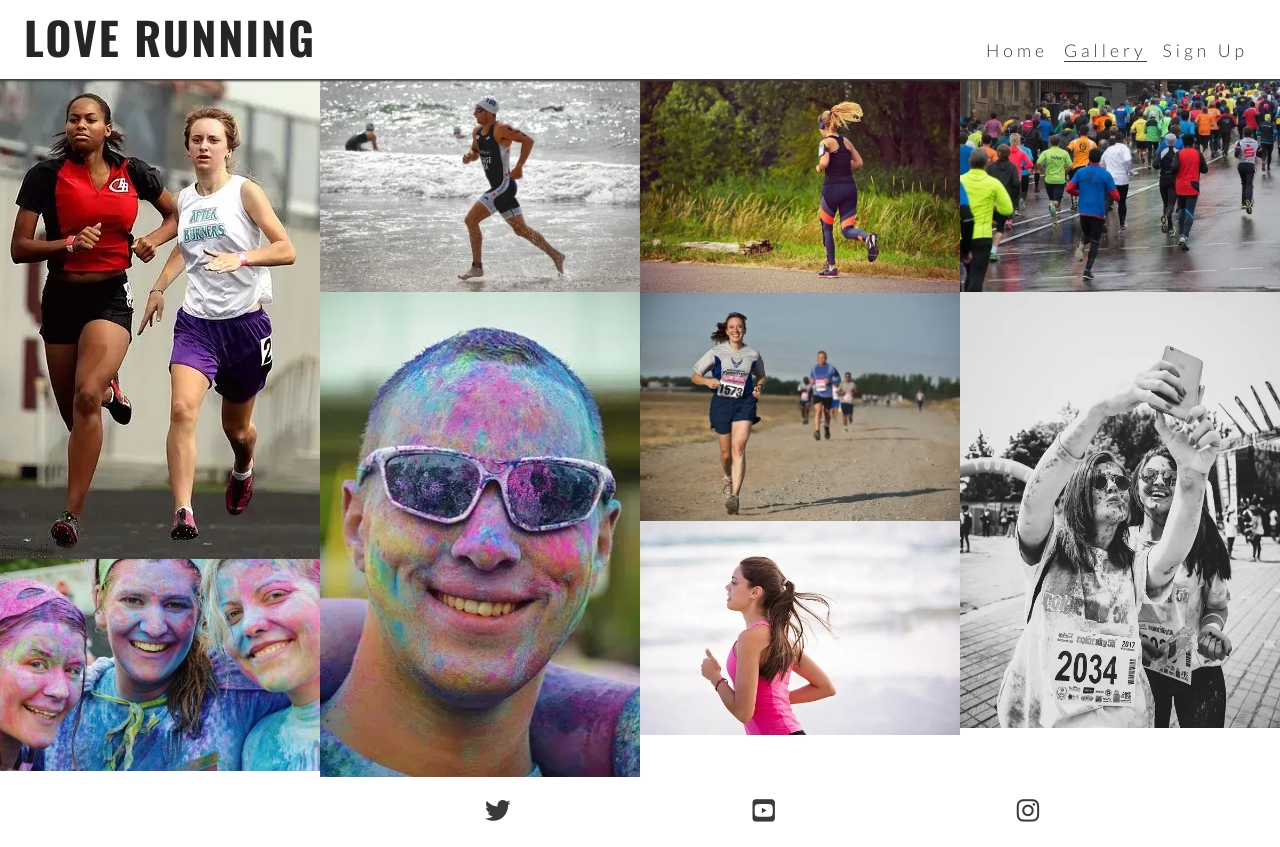
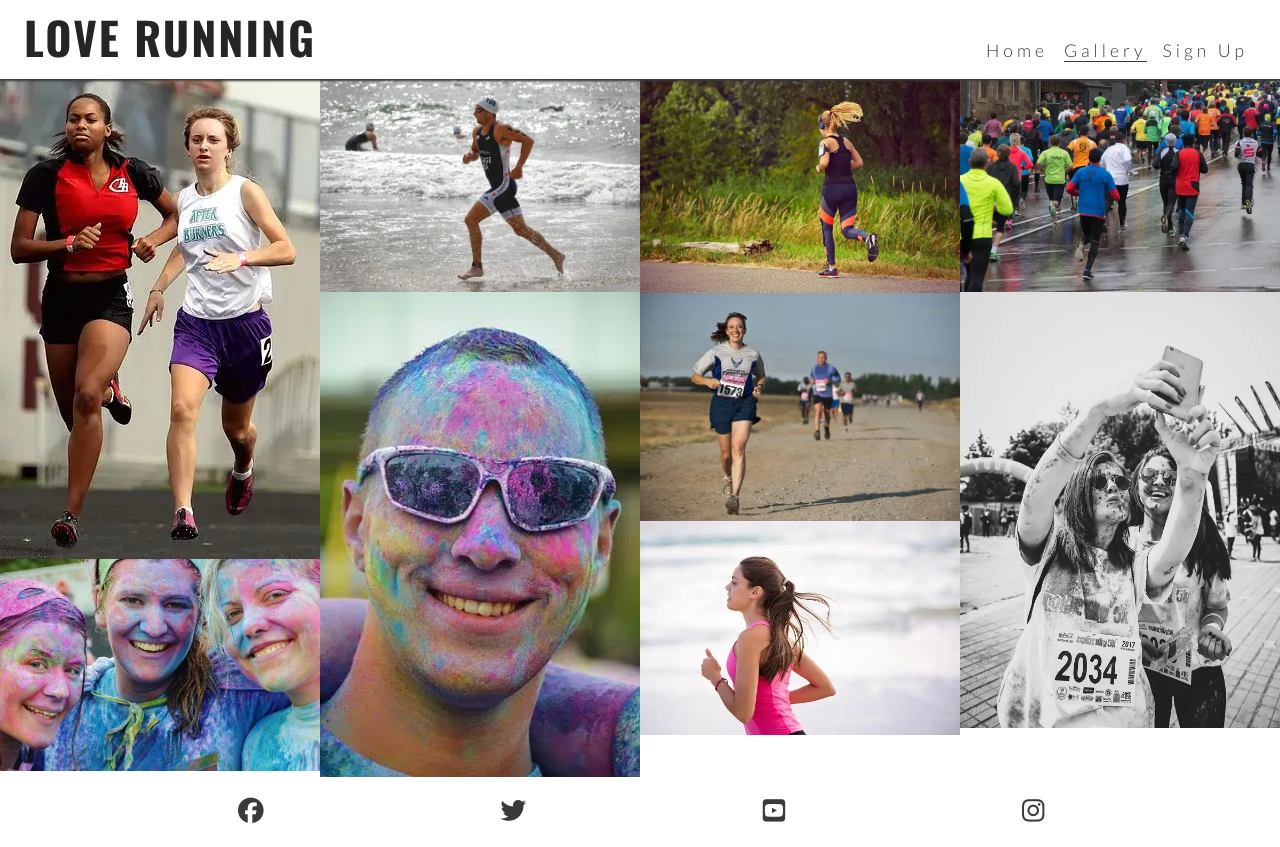
Before and after one commit to owuradaps/CI-Dev-Project, a plain HTML site: page gallery.html in a window 1280 px wide. Drawn offline with nearby package versions, Linux system fonts and the light colour scheme.

Commit message:
Add hidden heading to gallerycorrect a spelling error

```diff
--- a/gallery.html
+++ b/gallery.html
@@ -59,7 +59,7 @@
         <li>
             <a href="https://www.facebook.com/" target="_blank" rel="noopener"
                 aria-label="Visit our Facebook page (opens in a new tab)">
-                <i clsectionass="fa-brands fa-facebook"></i></a>
+                <i class="fa-brands fa-facebook"></i></a>
         </li>
         <li>
             <a href="https://www.twitter.com/" target="_blank" rel="noopener"
```
